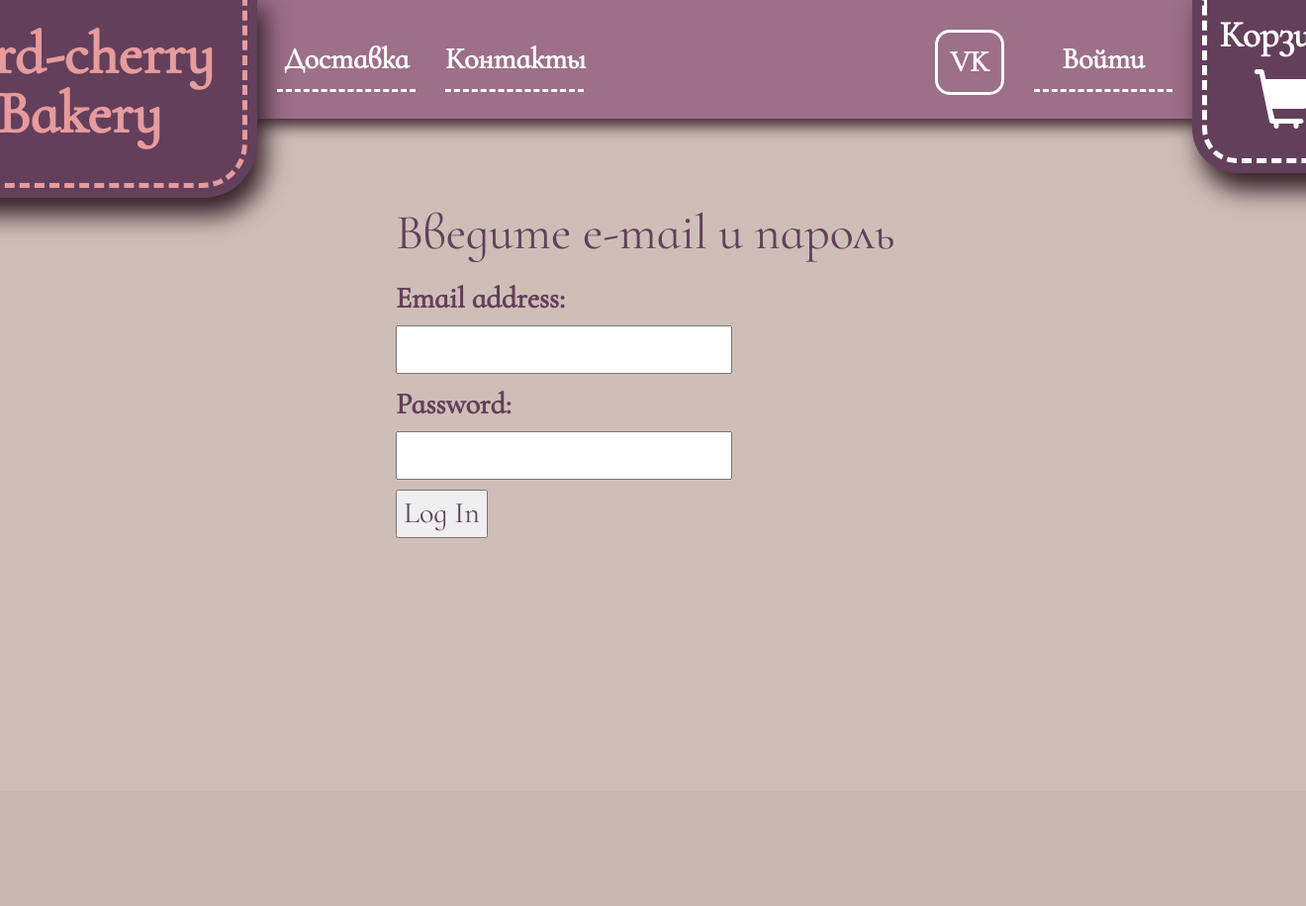
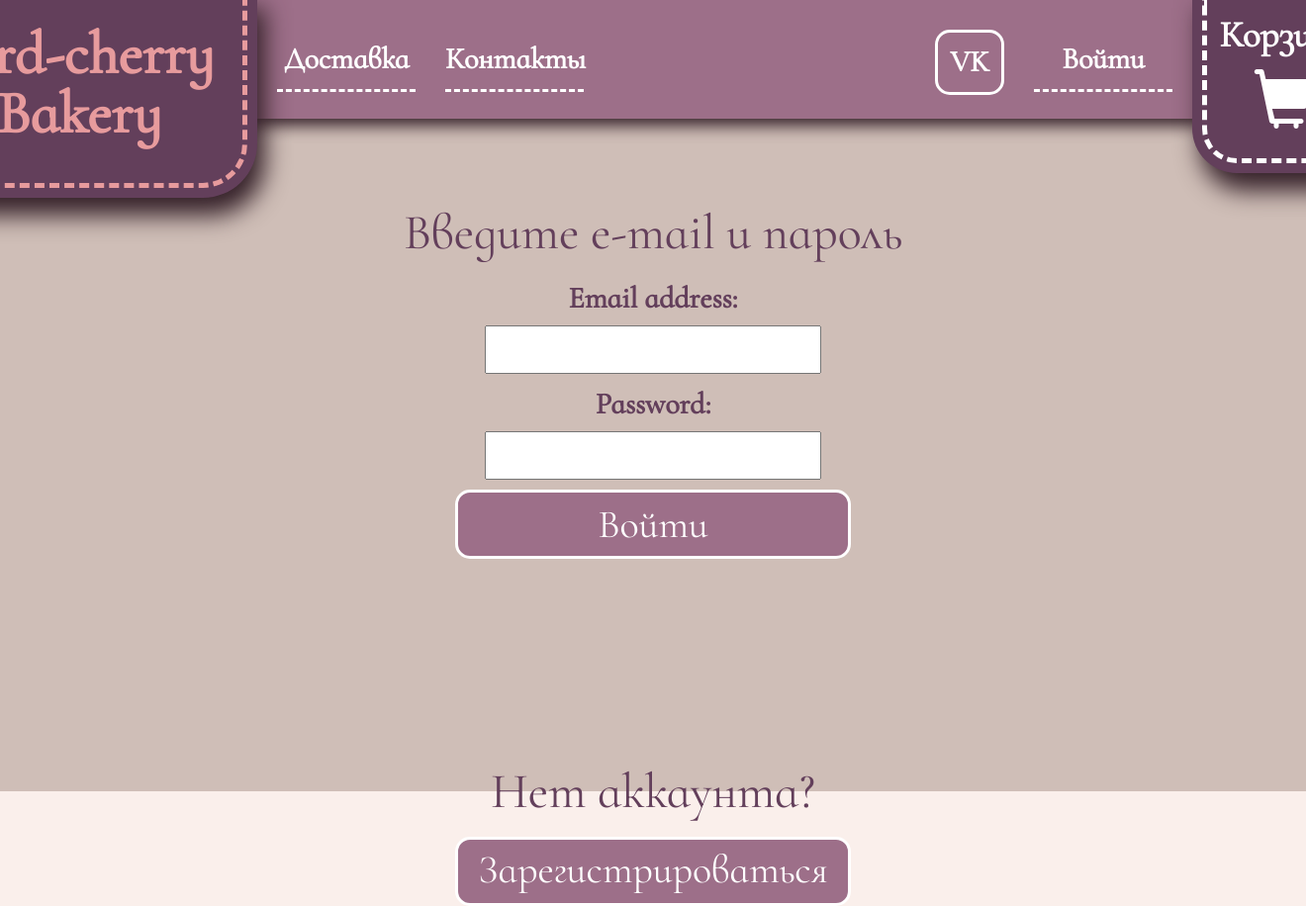
Before and after one commit to akvamarina/online-shop, a Django app: page /accounts/login/ in a window 1320 px wide. Shown: the whole page at 99% size. Before the commit the page ends 544 px from the top, so only its background shows below. Run offline with Django 3.2, Linux system fonts and the light colour scheme; parts of the project's set-up code (start-up, migrations or seed data) failed here and were passed over; some libraries are stand-ins or nearby versions.

Commit message:
регистрация при помощи встроенной формы регистрации django

```diff
--- a/shop/static/css/shop.css
+++ b/shop/static/css/shop.css
@@ -276,21 +276,39 @@
 }
 
 .auth {
+	margin: auto;
 	margin-top: 200px;
-	margin-left: 400px;
+
+	text-align: center;
 	color: #633f5b;
 	font-family: 'Cormorant Infant', serif;
 	font-size: 50px;
 }
 
 .auth_form {
+	margin: auto;
 	width: 400px;
-	height: 80px;
 
 	color: #633f5b;
 	font-family: 'Cormorant Infant', serif;
 	font-size: 30px;
 }
+
+.auth_btn {
+	margin: auto;
+	width: 400px;
+	height: 70px;
+	background-color: #9d6f89;
+	border: 3px solid #FFFFFF;
+	border-radius: 15px;
+
+	text-align: center;
+	line-height: 1.5em;
+	color: #FFFFFF;
+	font-family: 'Cormorant Infant', serif;
+	font-size: 40px;
+}
+
 
 /* .user_info {
 	position: absolute;
--- a/shop/templates/shop/accounts/login.html
+++ b/shop/templates/shop/accounts/login.html
@@ -2,11 +2,17 @@
 
 {% block content %}
 	<div class="auth">
-		<p> Введите e-mail и пароль </p>
+		<p>Введите e-mail и пароль</p>
 		<form method="POST" class="auth_form">{% csrf_token %}
-			{{ auth_form.as_p }}
-			<button type="submit" class="auth_btn"> Log In </button>
+			{{ auth_user_form.as_p }}
+			<button type="submit" class="auth_btn">Войти</button>
 		</form>
+	</div>
+	<div class="auth">
+		<p>Нет аккаунта?</p>
+		<a href="{% url 'signup' %}">
+			<div class="auth_btn">Зарегистрироваться</div>
+		</a>
 	</div>
 
 {% endblock %}
--- a/shop/urls.py
+++ b/shop/urls.py
@@ -18,6 +18,7 @@
 	# auth
 	# url(r'^accounts/login/$', auth_views.login, {'template_name': 'shop/accounts/login.html'}, name='login'),
 	url(r'^accounts/login/$', views.account_login, name='login'),
+	url(r'^accounts/signup/$', views.account_signup, name='signup'),
 	url(r'^accounts/logout/$', views.account_logout, name='logout'),
  	url(r'^accounts/profile/$', views.account_profile, name='profile'),
     # pay
--- a/shop/views.py
+++ b/shop/views.py
@@ -13,6 +13,7 @@
 # from .models import Cart
 # from .models import ProductCart
 from .forms import *
+from django.contrib.auth.forms import UserCreationForm
 
 
 def main_page(request):
@@ -52,13 +53,14 @@
 
 def account_login(request):
 	if request.user.is_authenticated():
-		return redirect('account/profile/')
+		return redirect('/accounts/profile/')
 	if request.method == "POST":
-		auth_form = AuthUserForm(request.POST)
-		for key in request.POST:
-			print(key, request.POST[key])
-		if auth_form.is_valid():
-			user_model = auth_form.save(commit=False)
+		auth_user_form = AuthUserForm(request.POST)
+		# for key in request.POST:
+		# 	print(key, request.POST[key])
+		if auth_user_form.is_valid():
+			user_model = auth_user_form.save(commit=False)
+			#аккаунт привязывается email (без имени пользователя)
 			user = authenticate(username=user_model.email,
 				password=user_model.password)
 			if user is not None:
@@ -70,8 +72,22 @@
 					before_auth_cart.save()
 				return redirect('/accounts/profile/')
 
-	auth_form = AuthUserForm()
-	return render(request, 'shop/accounts/login.html', {"auth_form": auth_form})
+	auth_user_form = AuthUserForm()
+	return render(request, 'shop/accounts/login.html', {"auth_user_form": auth_user_form})
+
+def account_signup(request):
+	if request.user.is_authenticated():
+		return redirect('/accounts/profile/')
+	if request.method == "POST":
+		create_user_form = UserCreationForm(request.POST)
+		for key in request.POST:
+			print(key, request.POST[key])
+		if create_user_form.is_valid():
+			user = create_user_form.save()
+			return redirect('/accounts/profile')
+
+	create_user_form = UserCreationForm()
+	return render(request, 'shop/accounts/signup.html', {"create_user_form": create_user_form})
 
 @login_required
 def account_profile(request):
```
Also changed, not shown: shop/forms.py (+9 -0 lines), shop/templates/shop/accounts/signup.html (added, +12 -0 lines), db.sqlite3.
